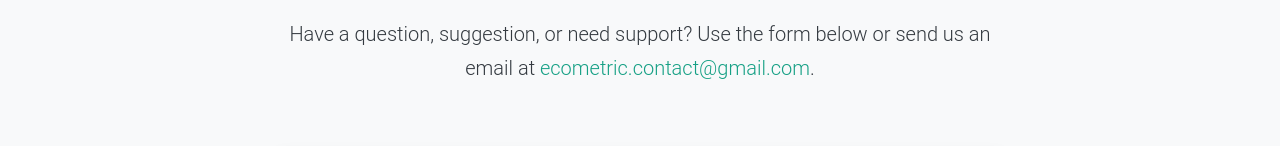
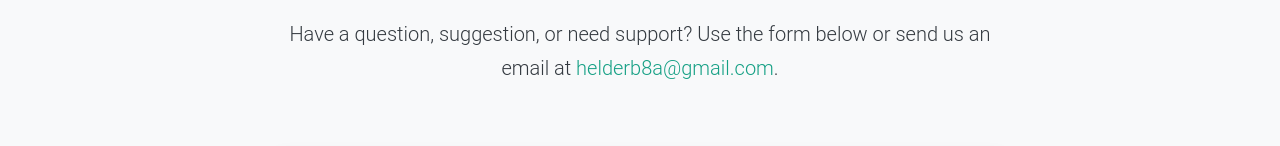
Before and after one commit to Helder8a/EcoMetric, a plain HTML site: page contact.html in a window 1280 px wide. Shown: the part 220-366 px from the top of the page. Drawn offline with nearby package versions, Linux system fonts and the light colour scheme.

Commit message:
Add files via upload

```diff
--- a/contact.html
+++ b/contact.html
@@ -42,7 +42,7 @@
         <div class="row">
             <div class="col-md-8 offset-md-2 text-center">
                 <h1 class="section-title">Contact Us</h1>
-                <p class="lead">Have a question, suggestion, or need support? Use the form below or send us an email at <a href="mailto:ecometric.contact@gmail.com">ecometric.contact@gmail.com</a>.</p>
+                <p class="lead">Have a question, suggestion, or need support? Use the form below or send us an email at <a href="helderb8a@gmail.com">helderb8a@gmail.com</a>.</p>
             </div>
         </div>
 
```
